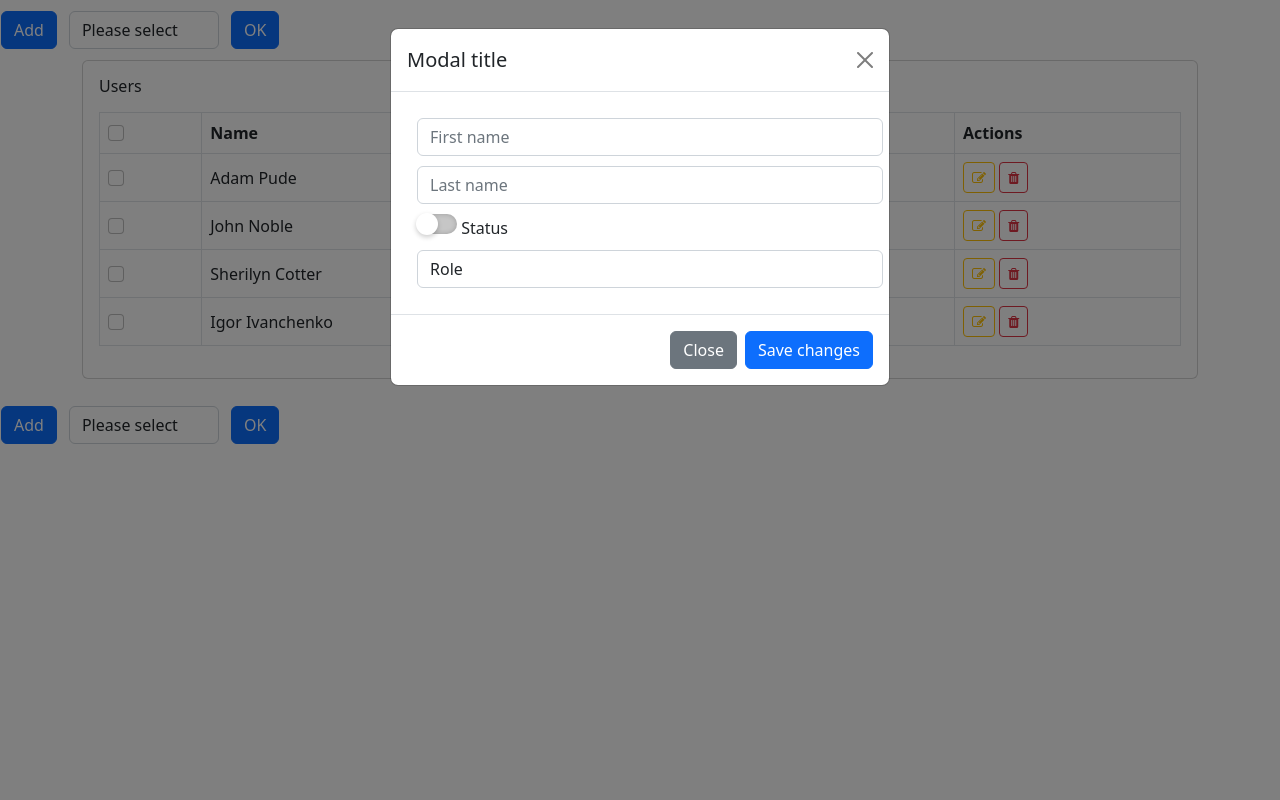
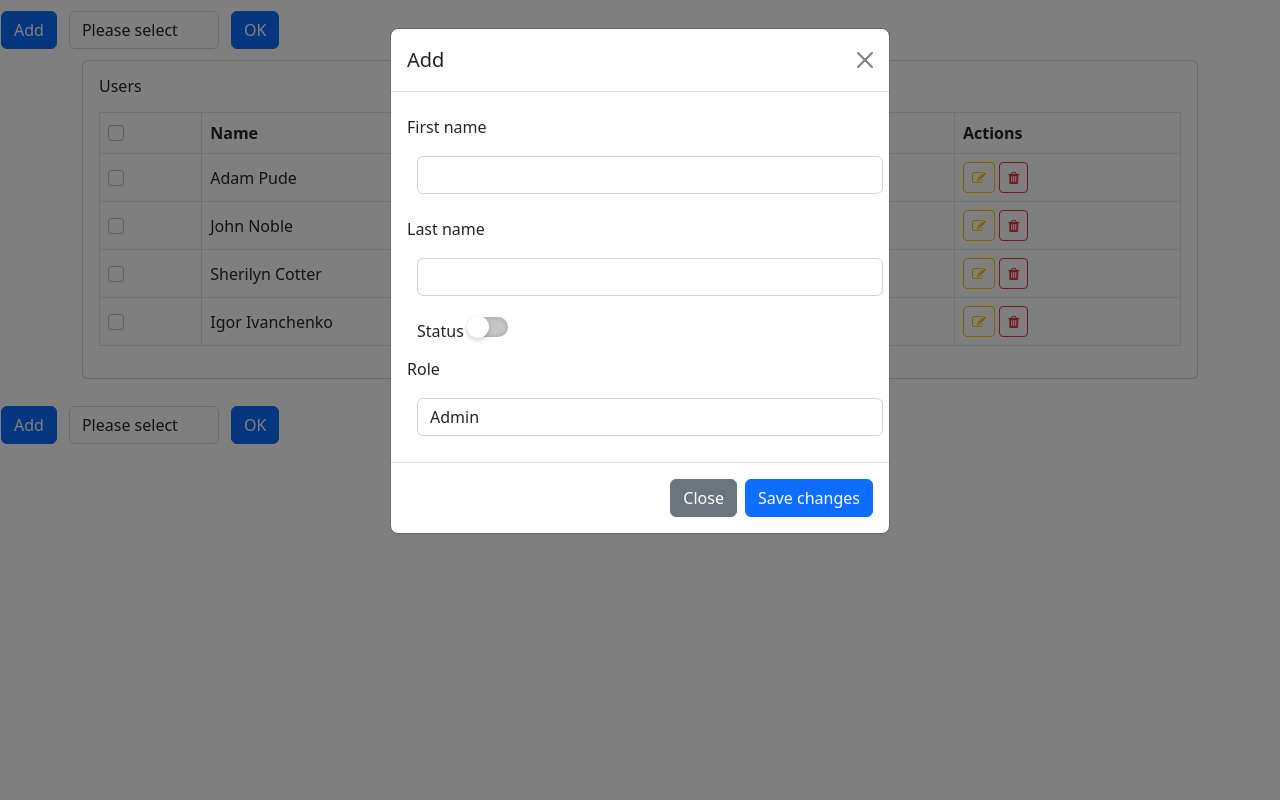
Before and after one commit to Vitaliy13050608/Vitaliy13050608-github.io, a PHP site: page / in a window 1280 px wide, after a click on "Add". Run offline with PHP 8.4, Linux system fonts and the light colour scheme; data comes from the database, SQL or seed files in the repository; some libraries are stand-ins or nearby versions.

Commit message:
Update index.php

```diff
--- a/index.php
+++ b/index.php
@@ -56,19 +56,26 @@
     <div class="modal-dialog">
         <div class="modal-content">
             <div class="modal-header">
-                <h5 class="modal-title" id="addLabel">Modal title</h5>
+                <h5 class="modal-title" id="addLabel">Add</h5>
                 <button type="button" class="btn-close" data-bs-dismiss="modal" aria-label="Close"></button>
             </div>
             <div class="modal-body">
                 <form action="#">
-                    <input class="form-control" placeholder="First name" id="firstname">
-                    <input class="form-control" placeholder="Last name" id="lastname">
+                <div class="mb-3">
+            <label for="firstname" class="col-form-label">First name</label>
+            <input type="text" class="form-control" id="firstname">
+          </div>
+          <div class="mb-3">
+            <label for="lastname" class="col-form-label">Last name</label>
+            <input type="text" class="form-control" id="lastname">
+          </div>
                     <div class="switch">
-                    <input class="check-box" type="checkbox" id="activation">
-                    <label for="activation">Status</label>
+                    <label for="activation" class="col-form-label">Status</label>
+                    <input name="Status" class="check-box" type="checkbox" id="activation">
+
                     </div>
+                    <label for="role" class="col-form-label">Role</label>
                     <select class="form-control" id="role">
-                        <option hidden>Role</option>
                         <option>Admin</option>
                         <option>User</option>
                     </select>
@@ -130,3 +137,4 @@
     <script src="https://cdn.jsdelivr.net/npm/bootstrap@5.2.0/dist/js/bootstrap.bundle.min.js" integrity="sha384-A3rJD856KowSb7dwlZdYEkO39Gagi7vIsF0jrRAoQmDKKtQBHUuLZ9AsSv4jD4Xa" crossorigin="anonymous"></script>
 </body>
 </html>
+</html>
```
